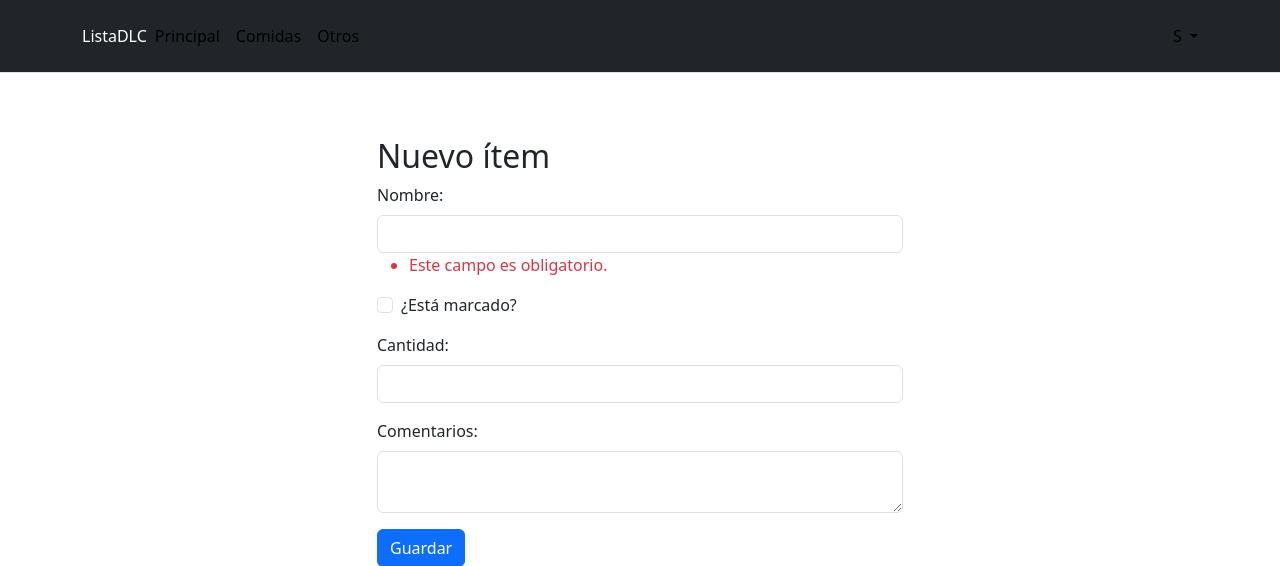
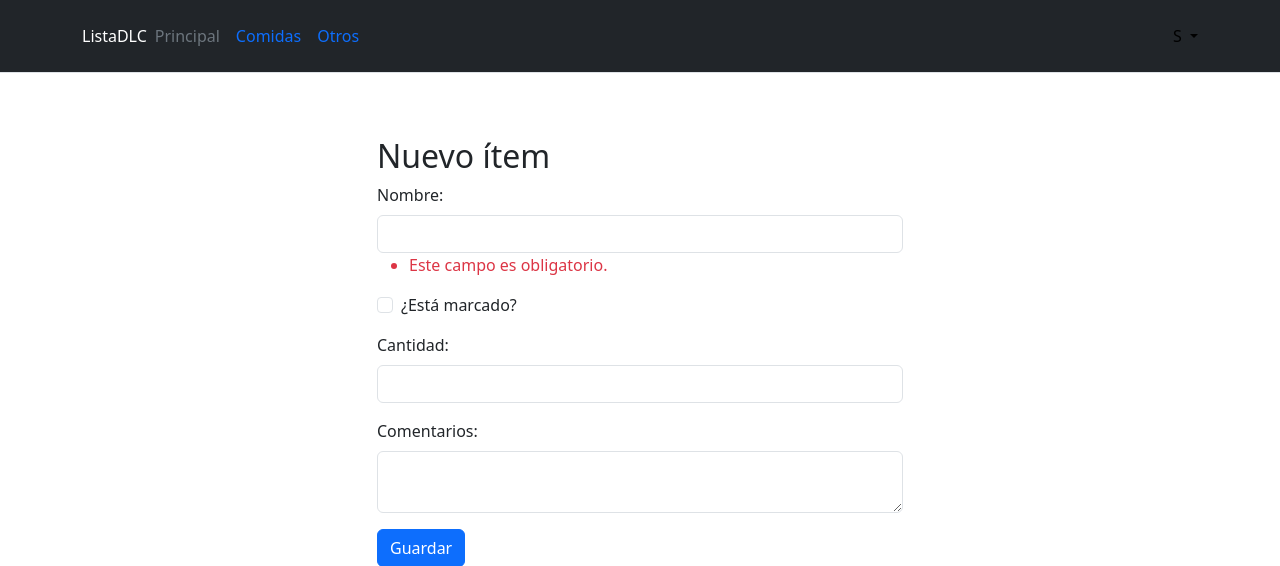
Before and after one commit to jpasao/listacompraWebview, a Django app: page /ingredient/new/ in a window 1280 px wide. Shown: the top 566 px of the page. Run offline with Django 5.2, Linux system fonts and the light colour scheme; the visitor is signed in with stand-in values (Sample User, id 1); some libraries are stand-ins or nearby versions.

Commit message:
Add navbar current link

```diff
--- a/lista/templates/base.html
+++ b/lista/templates/base.html
@@ -23,13 +23,15 @@
                 </a>
                 {% if user.is_authenticated %}
                 <ul class="nav col-12 col-lg-auto me-lg-auto mb-2 justify-content-center mb-md-0">
-                    <li>
-                        <a href="{% url 'ingredient_list' %}" class="nav-link px-2 link-body-emphasis">
-                            Principal
-                        </a>
-                    </li>
-                    <li><a href="#" class="nav-link px-2 link-body-emphasis">Comidas</a></li>
-                    <li><a href="#" class="nav-link px-2 link-body-emphasis">Otros</a></li>
+                    {% with request.resolver_match.url_name as url_name %}
+                        <li>
+                            <a href="{% url 'ingredient_list' %}" class="nav-link px-2 {% if 'ingredient' in url_name %} link-secondary {% endif %}">
+                                Principal
+                            </a>
+                        </li>
+                        <li><a href="#" class="nav-link px-2 {% if 'meal' in url_name %} link-secondary {% endif %}">Comidas</a></li>
+                        <li><a href="#" class="nav-link px-2 {% if 'other' in url_name %} link-secondary {% endif %}">Otros</a></li>
+                    {% endwith %}
                 </ul>
                 <div class="dropdown text-end">
                     <a href="#" class="d-block link-body-emphasis text-decoration-none dropdown-toggle"
```
